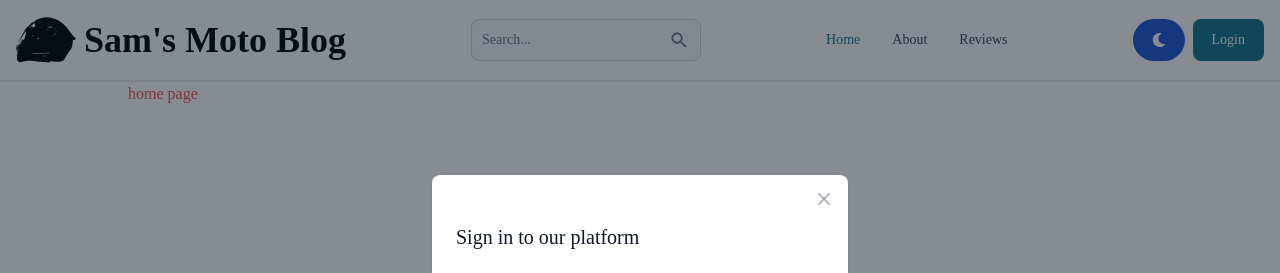
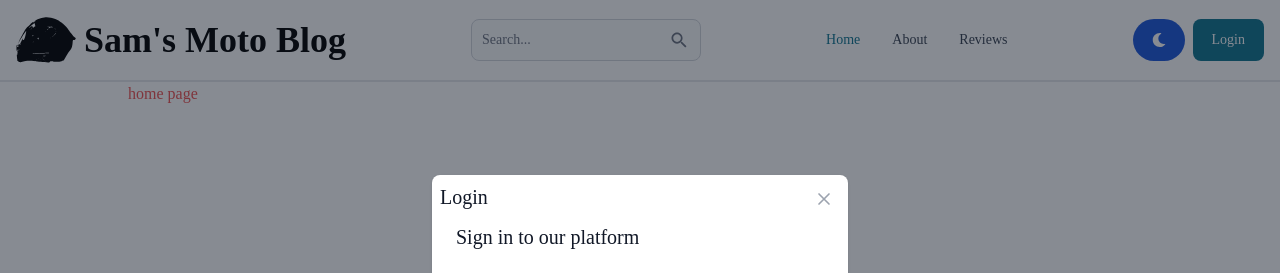
Before and after one commit to samuelchen17/moto-blog, a React (Vite) app in the folder client/: page / in a window 1280 px wide. Both pictures are taken after a click on the button "Login". Shown: the top 273 px of the page. Built offline with nearby package versions, Linux system fonts and the light colour scheme.

Commit message:
complete login modal

```diff
--- a/client/src/components/modal/LoginModal.tsx
+++ b/client/src/components/modal/LoginModal.tsx
@@ -8,8 +8,9 @@ interface LoginModalProps {
 const LoginModal: React.FC<LoginModalProps> = ({ emailInputRef }) => {
   return (
     <>
-      <Modal.Header />
+      <Modal.Header>Login</Modal.Header>
       <Modal.Body>
+        <form>
           <div className="space-y-6">
             <h3 className="text-xl font-medium text-gray-900 dark:text-white">
               Sign in to our platform
@@ -44,7 +45,7 @@ const LoginModal: React.FC<LoginModalProps> = ({ emailInputRef }) => {
               </a>
             </div>
             <div className="w-full">
-            <Button>Log in to your account</Button>
+              <Button type="submit">Log in to your account</Button>
             </div>
             <div className="flex justify-between text-sm font-medium text-gray-500 dark:text-gray-300">
               Not registered?&nbsp;
@@ -56,6 +57,7 @@ const LoginModal: React.FC<LoginModalProps> = ({ emailInputRef }) => {
               </a>
             </div>
           </div>
+        </form>
       </Modal.Body>
     </>
   );
```
Lines whose indentation alone changed are shown as unchanged.
